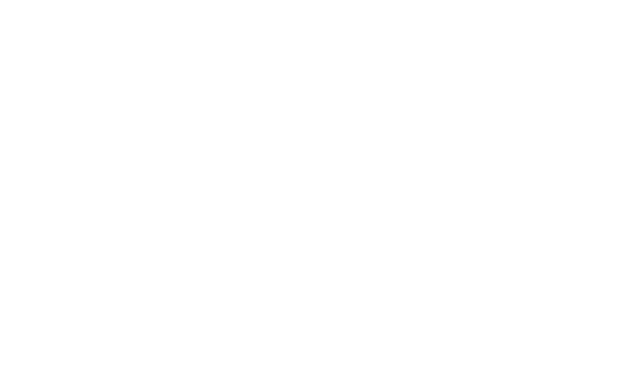
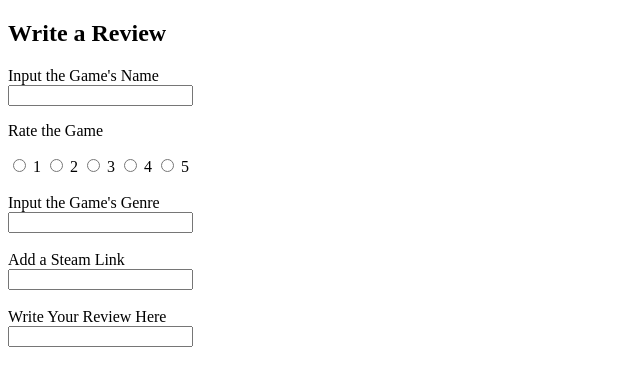
Before and after one commit to SteveKoutsodontis/Review-Core, a website: page public/review.html in a window 1280 px wide. Shown: the whole page, without its empty margins (0-640 px from the left). Drawn offline with Linux system fonts and the light colour scheme.

Commit message:
Added review.html template, minor adjustments

```diff
--- a/public/css/style.css
+++ b/public/css/style.css
@@ -1,3 +1,7 @@
+* {
+    box-sizing: border-box;
+}
+
 body {
     background-color: white;
 }
@@ -12,6 +16,10 @@ nav {
 
 .login-link {
     text-align: right;
+}
+
+.username-display {
+    text-align: left;
 }
 
 header {
@@ -42,3 +50,13 @@ footer {
     background-color: lightblue;
     text-align: center;
 }
+
+/* // Log in // */
+
+.login-form {
+    background-color: lightgrey;
+}
+
+.signup-form {
+    background-color: lightgreen;
+}
--- a/public/review.html
+++ b/public/review.html
@@ -8,5 +8,33 @@
 </head>
 <body>
 
+    <form>
+        <h2>Write a Review</h2>
+        <label for="gamename">Input the Game's Name</label><br>
+        <input type="text" id="gamename" name="gamename"><br>
+
+        <p>Rate the Game</p>
+        <input type="radio" id="rating-1" name="rating" value="rating-1">
+        <label for="rating-1">1</label>
+        <input type="radio" id="rating-2" name="rating" value="rating-2">
+        <label for="rating-2">2</label>
+        <input type="radio" id="rating-3" name="rating" value="rating-3">
+        <label for="rating-3">3</label>
+        <input type="radio" id="rating-4" name="rating" value="rating-4">
+        <label for="rating-4">4</label>
+        <input type="radio" id="rating-5" name="rating" value="rating-5">
+        <label for="rating-5">5</label><br><br>
+
+        <label for="gamegenre">Input the Game's Genre</label><br>
+        <input type="text" id="gamegenre" name="gamegenre"><br><br>
+
+        <label for="steamlink">Add a Steam Link</label><br>
+        <input type="text" id="steamlink" name="steamlink"><br><br>
+
+        <label for="user-review">Write Your Review Here</label><br>
+        <input type="text" id="user-review" name="user-review"><br>
+        <!-- <textarea name="user-review"></textarea> -->
+    </form>
+
 </body>
 </html>
```
Also changed, not shown: public/index.html (+1 -0 lines), public/login.html (+2 -2 lines).
